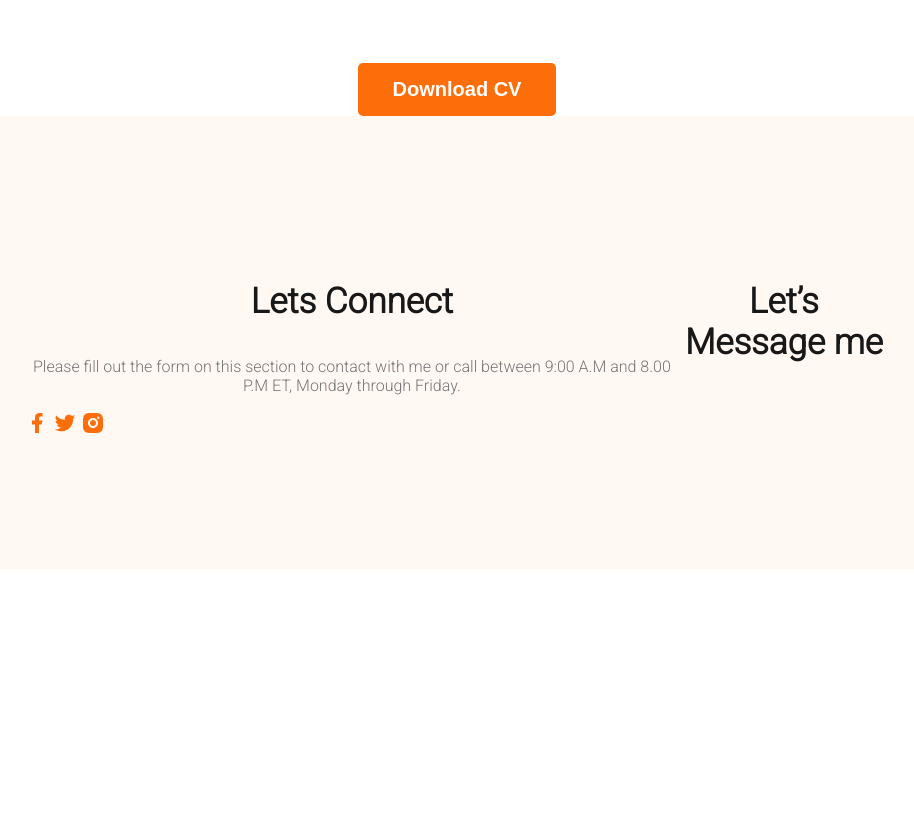
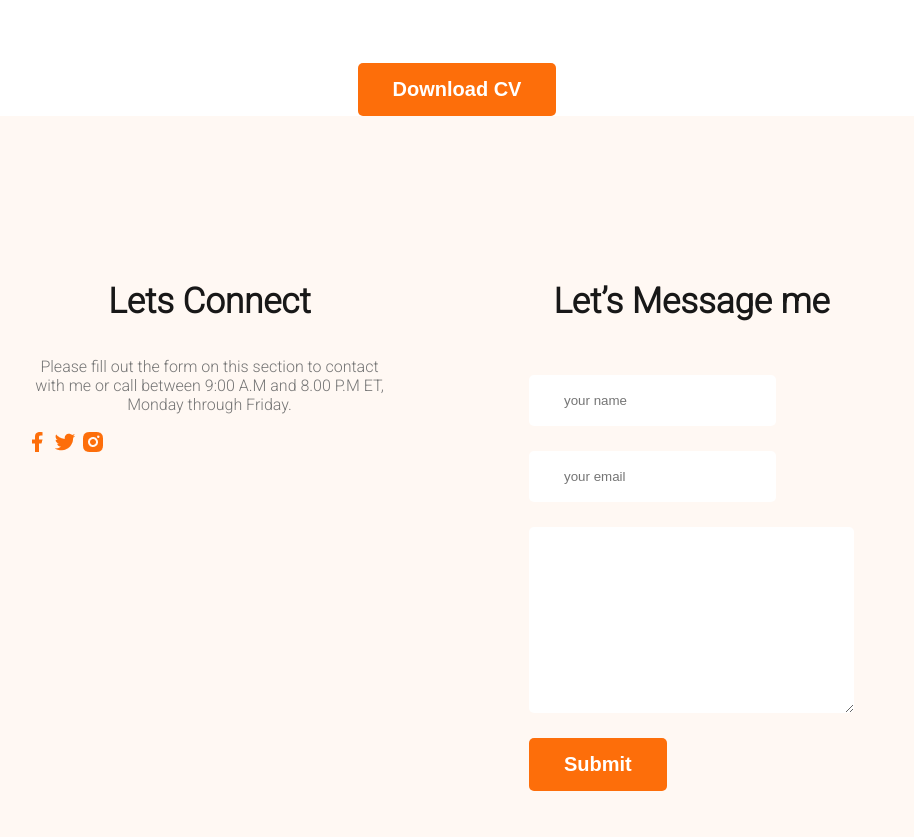
Before and after one commit to rifatjamanmjm/web-developer-portfolio, a plain HTML site: page index.html in a window 1280 px wide. Shown: the part 2814-3651 px from the top of the page, without its empty margins (183-1097 px from the left). Before the commit the page ends 3391 px from the top, so only its background shows below. Drawn offline with Linux system fonts and the light colour scheme.

Commit message:
finished commit

```diff
--- a/index.html
+++ b/index.html
@@ -168,6 +168,12 @@
         </div>
         <div class="footer-column">
             <h3 class="section-title">Let’s Message me</h3>
+            <form class="contact" action="">
+                <input type=name" placeholder="your name">
+                <input type="text" name="" placeholder="your email">
+                <textarea name="" id="" cols="30" rows="10"></textarea>
+                <input class="btn-primary" type="submit" placeholder="submit">
+            </form>
         </div>
     </footer>
 </body>
--- a/styles/portfolio.css
+++ b/styles/portfolio.css
@@ -180,4 +180,22 @@ footer{
     display: flex;
     background: #FFF8F3;
     padding: 130px 200px;
+    gap: 100px;
 }
+
+.footer-column {
+    width: 50%;
+}
+.contact, input, textarea{
+    display: block;
+    margin-bottom: 25px;
+    padding: 18px 35px;
+    color: #757575;
+    border-radius: 5px;
+    border:0px;
+
+
+}
+.social-link{
+    margin-right: 30px;
+}
```
